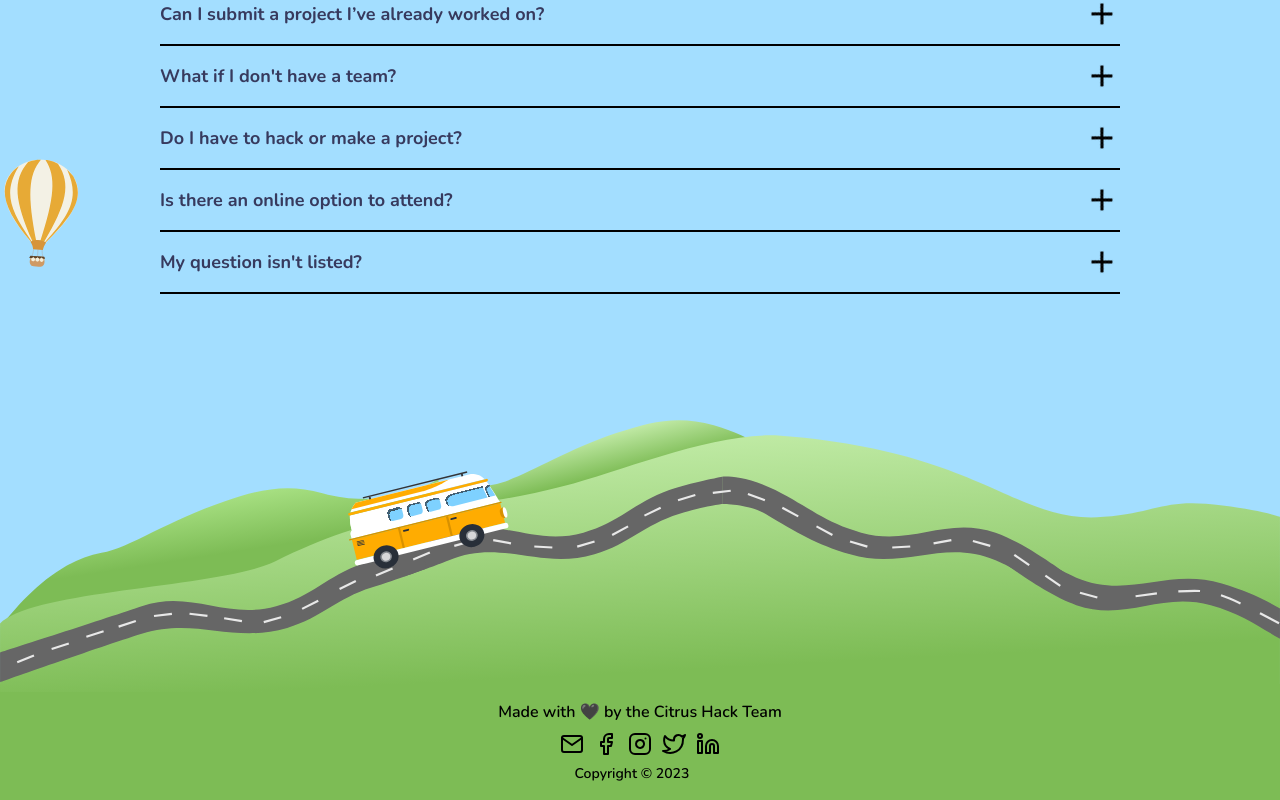
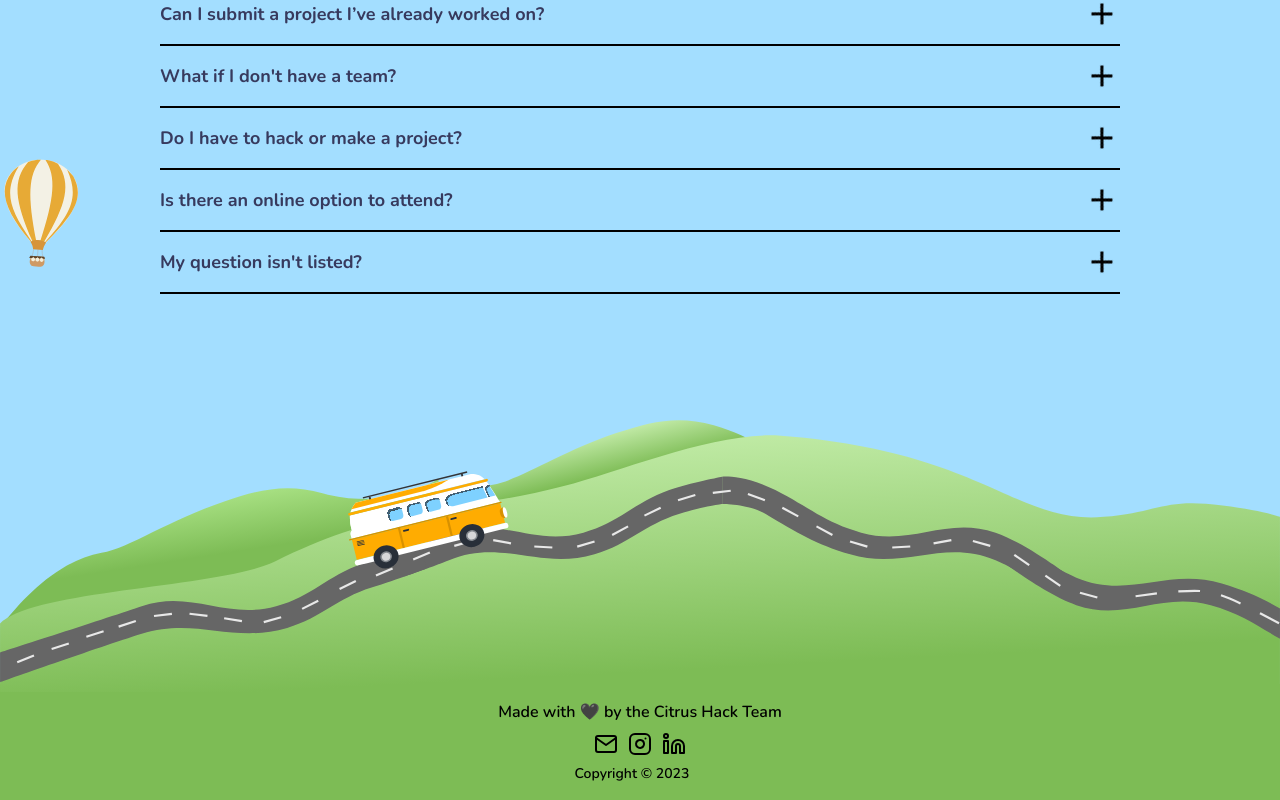
Before and after one commit to minsooerickim/citrushack2023, a Next.js app: page / in a window 1280 px wide. Shown: the part 8581-9381 px from the top of the page. Built offline with nearby package versions, Linux system fonts and the light colour scheme; no server answers.

Commit message:
mariam request to remove fb and twitter

```diff
--- a/components/Footer.tsx
+++ b/components/Footer.tsx
@@ -4,13 +4,7 @@ import { useTheme } from 'next-themes';
 import bus_footer from '@/public/assets/bus_footer.svg';
 import bus_footer_dark from '@/public/assets/bus_footer_dark.svg';
 import { motion } from 'framer-motion';
-import {
-  FiMail,
-  FiFacebook,
-  FiInstagram,
-  FiTwitter,
-  FiLinkedin
-} from 'react-icons/fi';
+import { FiMail, FiInstagram, FiLinkedin } from 'react-icons/fi';
 export default function Footer() {
   const { theme } = useTheme();
 
@@ -20,16 +14,8 @@ export default function Footer() {
       link: 'mailto:citrushack@gmail.com'
     },
     {
-      icon: <FiFacebook title="Facebook" />,
-      link: 'https://www.facebook.com/CitrusHack'
-    },
-    {
       icon: <FiInstagram title="Instagram" />,
       link: 'https://www.instagram.com/citrushack_ucr'
-    },
-    {
-      icon: <FiTwitter title="Twitter" />,
-      link: 'https://twitter.com/citrushack'
     },
     {
       icon: <FiLinkedin title="LinkedIn" />,
```
